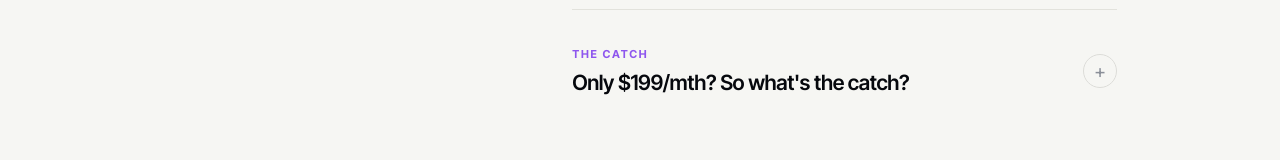
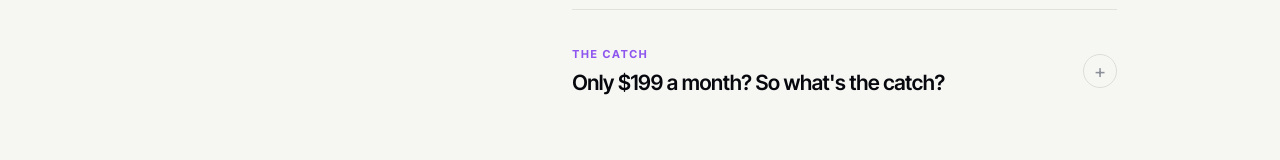
Before and after one commit to staybookt/staybookt-investor, a Next.js app: page /pricing in a window 1280 px wide. Shown: the part 5509-5669 px from the top of the page. Built offline with nearby package versions, Linux system fonts and the light colour scheme; no server answers.

Commit message:
Fix inconsistent price formatting in pricing FAQ: drop stray CAD, unify catch question to prose format $199 a month

```diff
--- a/components/v4/IncludedFaq.tsx
+++ b/components/v4/IncludedFaq.tsx
@@ -116,17 +116,24 @@ const QS: Q[] = [
     /* Richard, FAQ doc, Jul 28 10:14am: deleted the closing line "We would rather tell you
        about twenty dollars and a card fee now than have you find them on an invoice
        later." Answer ends on the back-end list now. */
-    a: 'Almost. It is $199 CAD a month plus tax, and two things sit outside that. Your domain registration, about twenty dollars a year, passed through at cost and yours anyway. And if you take card payments, Stripe or Square charge their own fee, around 2.9% plus thirty cents, taken out of what you collect like any card processing. That fee is theirs, not ours: we do not mark it up, and we take no cut of it. No build fee, no setup fee, no add-ons, no per-minute billing, no overage. And no back end either: no commission on your jobs, no share of your revenue, and no share of what the business is worth if you sell it.',
+    a: 'Almost. It is $199 a month plus tax, and two things sit outside that. Your domain registration, about twenty dollars a year, passed through at cost and yours anyway. And if you take card payments, Stripe or Square charge their own fee, around 2.9% plus thirty cents, taken out of what you collect like any card processing. That fee is theirs, not ours: we do not mark it up, and we take no cut of it. No build fee, no setup fee, no add-ons, no per-minute billing, no overage. And no back end either: no commission on your jobs, no share of your revenue, and no share of what the business is worth if you sell it.',
   },
   {
     k: 'The catch',
     c: '#7c3aed',
-    /* RICHARD'S SUGGESTED WORDING, VERBATIM (FAQ doc suggestion-mode, Jul 28 10:14-10:15am).
-       Question rewritten as a real question, in the site's $199/mth price format ("Only
-       $199 a month." was a statement); "where" replaced with "what's". Answer opens with
-       the direct "None." then explains, same answer-first pattern as every other FAQ. The
-       earlier paraphrase of this read to him as "not implemented" — he diffs word-for-word. */
-    q: "Only $199/mth? So what's the catch?",
+    /* RICHARD'S SUGGESTED WORDING, adapted (FAQ doc suggestion-mode, Jul 28 10:14-10:15am).
+       Question rewritten as a real question ("Only $199 a month." was a statement); "where"
+       replaced with "what's". Answer opens with the direct "None." then explains, same
+       answer-first pattern as every other FAQ. The earlier paraphrase of this read to him
+       as "not implemented" — he diffs word-for-word, so keep it close to his wording.
+       PRICE FORMAT FIX (Jacob, Jul 30 2026, flagged via screenshot: "still inconsistent on
+       pricing formatting"): this had drifted to "$199/mth", the compact-label shorthand,
+       inside a full prose question. Site rule (see app/pricing/page.tsx, the .usp comment):
+       prose sentences say "$199 a month"; only compact price chips/labels use "$199/mth".
+       A spoken question is prose. Also dropped a stray "CAD" from the answer above this one
+       (line ~119) — no other price mention on the site includes a currency code, so it read
+       as a fourth, unmatched format. */
+    q: "Only $199 a month? So what's the catch?",
     a: 'None. We have leveraged technology to create a very efficient solution that allows relatively few people (very low overhead) and have built many aspects of the platform ourselves. This allows us to be able to offer exceptional value at very attractive pricing.',
   },
 ];
```
